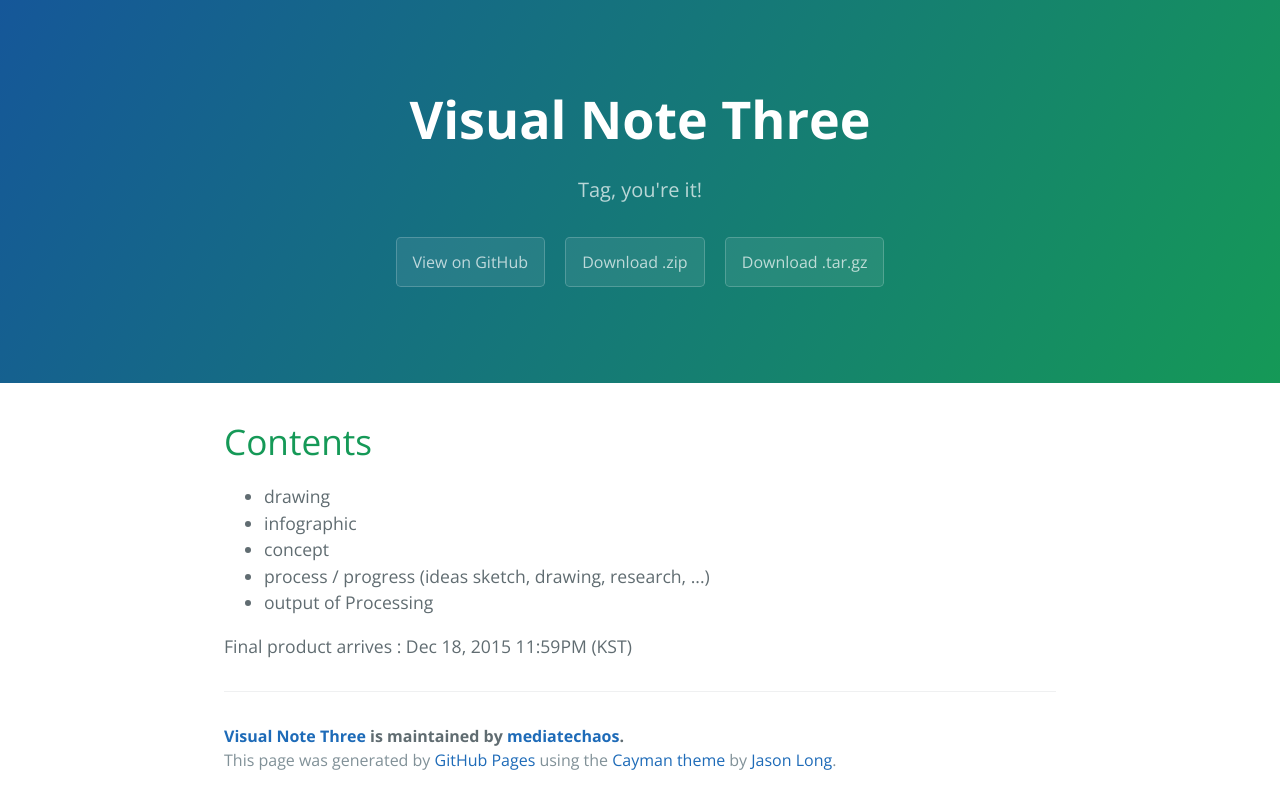
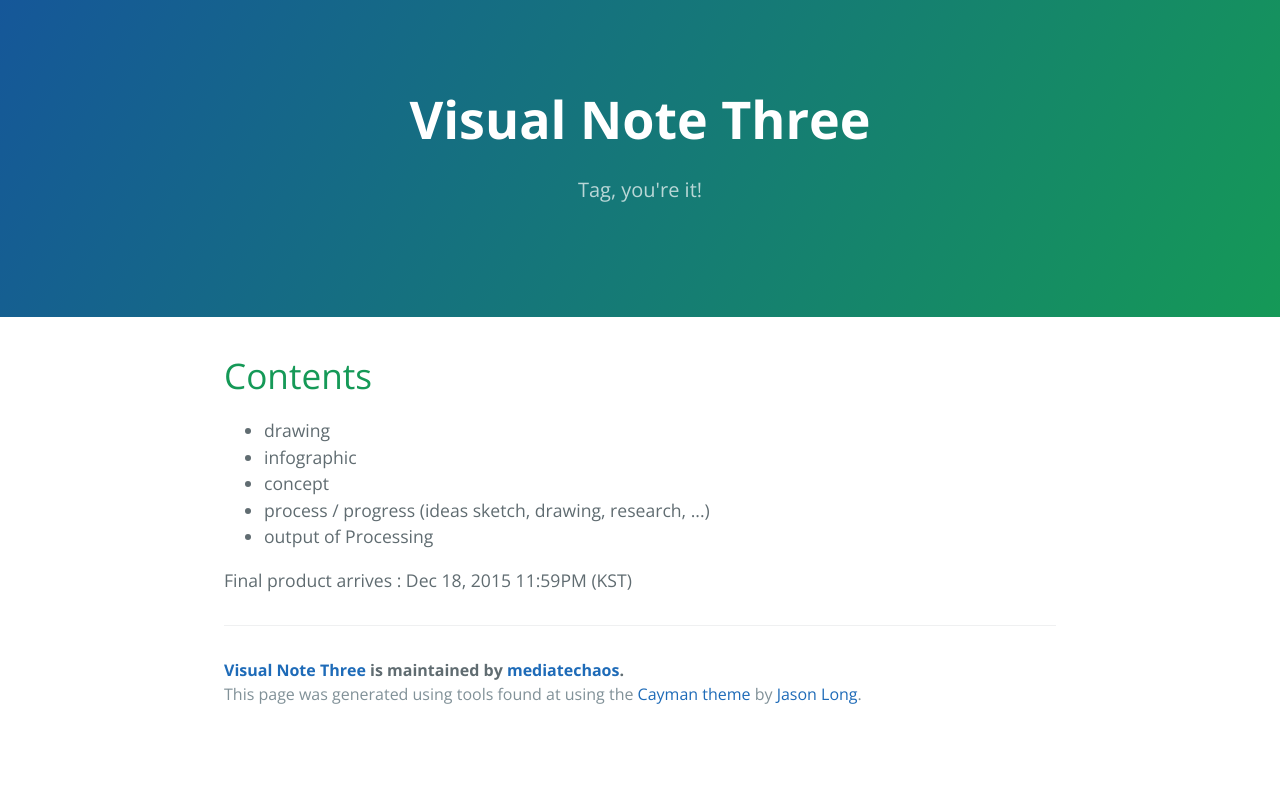
Before and after one commit to mediatechaos/VisualNoteThree, a plain HTML site: page index.html in a window 1280 px wide. Drawn offline with nearby package versions, Linux system fonts and the light colour scheme.

Commit message:
Update index

```diff
--- a/index.html
+++ b/index.html
@@ -2,7 +2,7 @@
 <html lang="en-us">
   <head>
     <meta charset="UTF-8">
-    <title>Visual Note Three by mediatechaos</title>
+    <title>Visual Note Three</title>
     <meta name="viewport" content="width=device-width, initial-scale=1">
     <link rel="stylesheet" type="text/css" href="stylesheets/normalize.css" media="screen">
     <link href='https://fonts.googleapis.com/css?family=Open+Sans:400,700' rel='stylesheet' type='text/css'>
@@ -13,9 +13,6 @@
     <section class="page-header">
       <h1 class="project-name">Visual Note Three</h1>
       <h2 class="project-tagline">Tag, you&#39;re it!</h2>
-      <a href="https://github.com/mediatechaos/VisualNoteThree-IN_PROGRESS" class="btn">View on GitHub</a>
-      <a href="https://github.com/mediatechaos/VisualNoteThree-IN_PROGRESS/zipball/master" class="btn">Download .zip</a>
-      <a href="https://github.com/mediatechaos/VisualNoteThree-IN_PROGRESS/tarball/master" class="btn">Download .tar.gz</a>
     </section>
 
     <section class="main-content">
@@ -33,9 +30,8 @@
 <p>Final product arrives : Dec 18, 2015 11:59PM (KST)</p>
 
       <footer class="site-footer">
-        <span class="site-footer-owner"><a href="https://github.com/mediatechaos/VisualNoteThree-IN_PROGRESS">Visual Note Three</a> is maintained by <a href="https://github.com/mediatechaos">mediatechaos</a>.</span>
-
-        <span class="site-footer-credits">This page was generated by <a href="https://pages.github.com">GitHub Pages</a> using the <a href="https://github.com/jasonlong/cayman-theme">Cayman theme</a> by <a href="https://twitter.com/jasonlong">Jason Long</a>.</span>
+        <span class="site-footer-owner"><a href="https://haos.info">Visual Note Three</a> is maintained by <a href="https://github.com/mediatechaos">mediatechaos</a>.</span>
+        <span class="site-footer-credits">This page was generated using tools found at <a href="https://github.com"></a> using the <a href="https://github.com/jasonlong/cayman-theme">Cayman theme</a> by <a href="https://twitter.com/jasonlong">Jason Long</a>.</span>
       </footer>
 
     </section>
```
